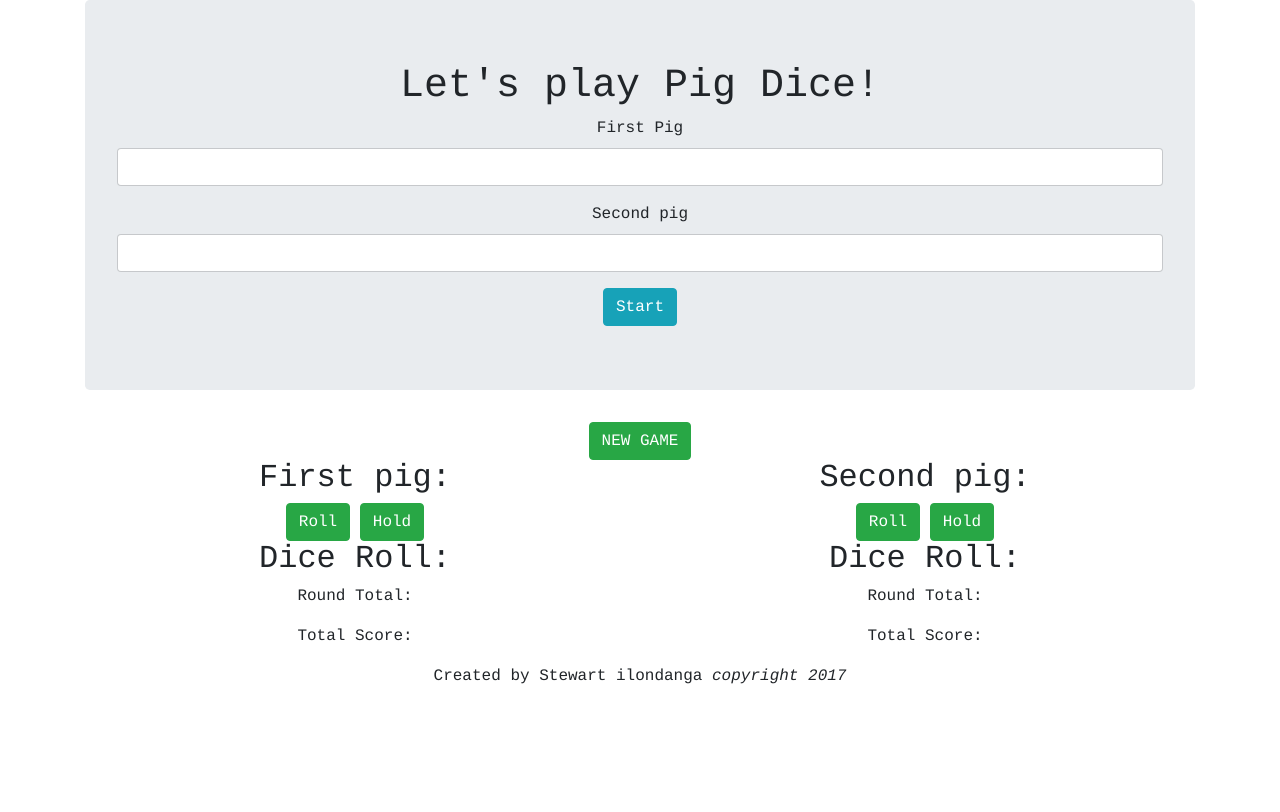
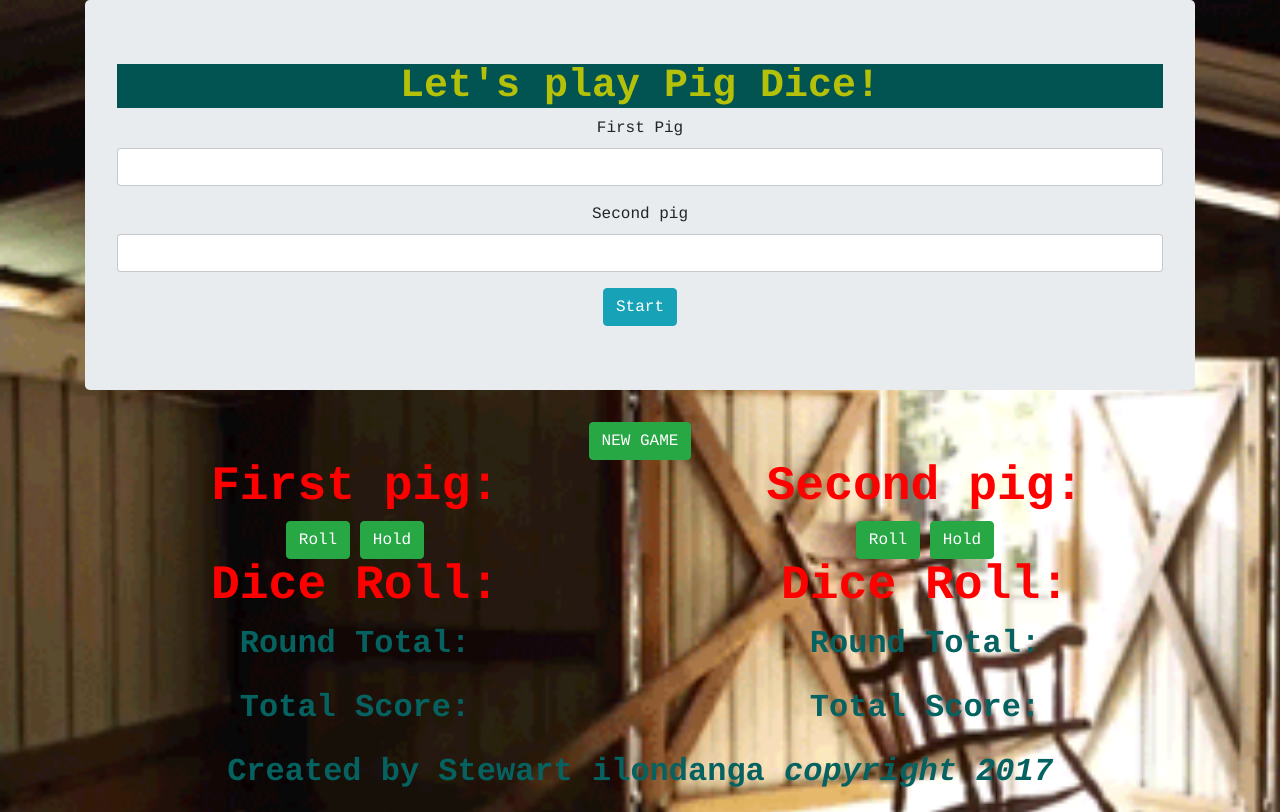
Before and after one commit to stewilondanga/piggy-dice, a plain HTML site: page index.html in a window 1280 px wide. Drawn offline with nearby package versions, Linux system fonts and the light colour scheme.

Commit message:
add assets/image.gif

```diff
--- a/css/styles.css
+++ b/css/styles.css
@@ -1,7 +1,30 @@
 body {
   text-align: center;
   font-family: courier;
-  background-image:url("../assets/image.jpeg");
+  background-image:url("../assets/image.gif");
   background-repeat: no-repeat;
-  background-size: 100%;
+  background-size: 150%;
 }
+
+h1 {
+  color: #b5c008;
+  background-color: #015452;
+  font-weight: bold;
+}
+
+h2 {
+  color:red;
+  font-size: 300%;
+  font-weight: bold;
+}
+
+p {
+  color: #056260;
+  font-weight:bold;
+  font-size:200%;
+}
+
+.panel-footer {
+  color: #e7af03;
+  font-size: 100%;
+}
```
Also changed, not shown: assets/image.gif (added).
